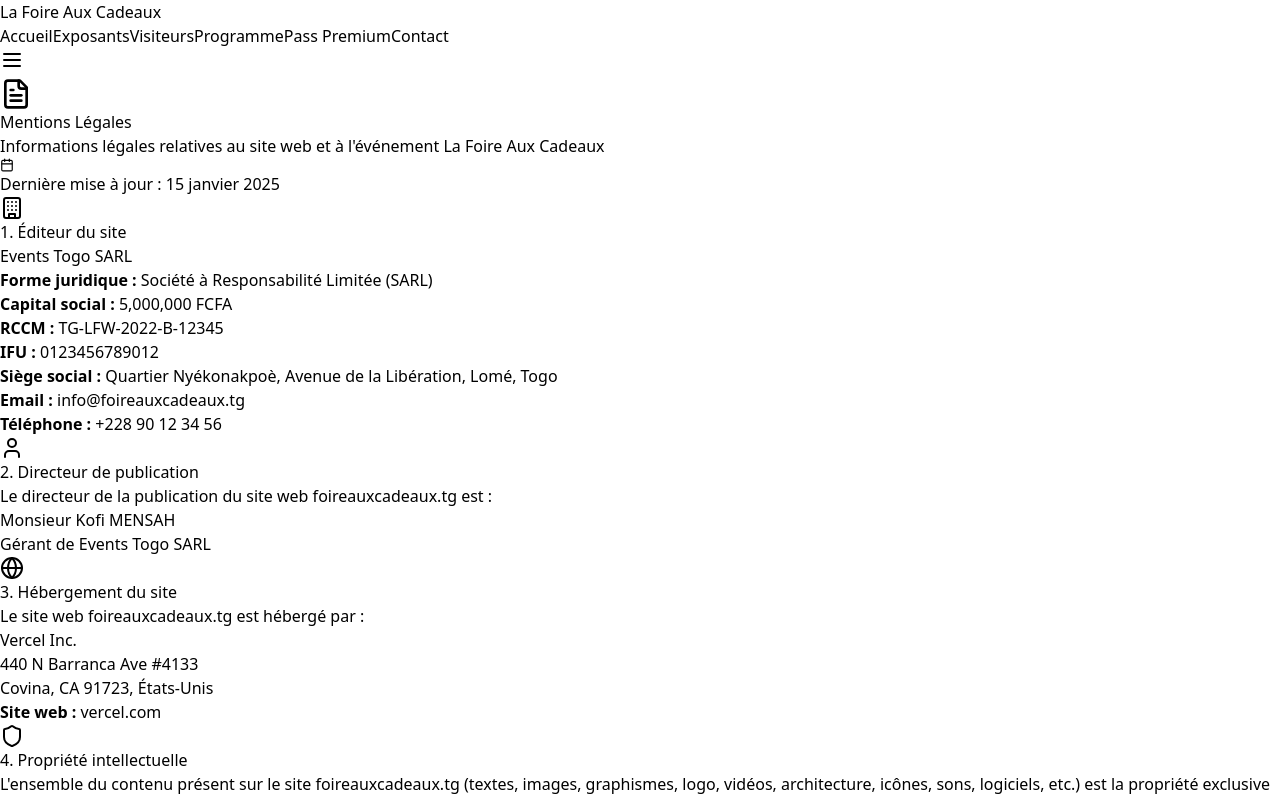
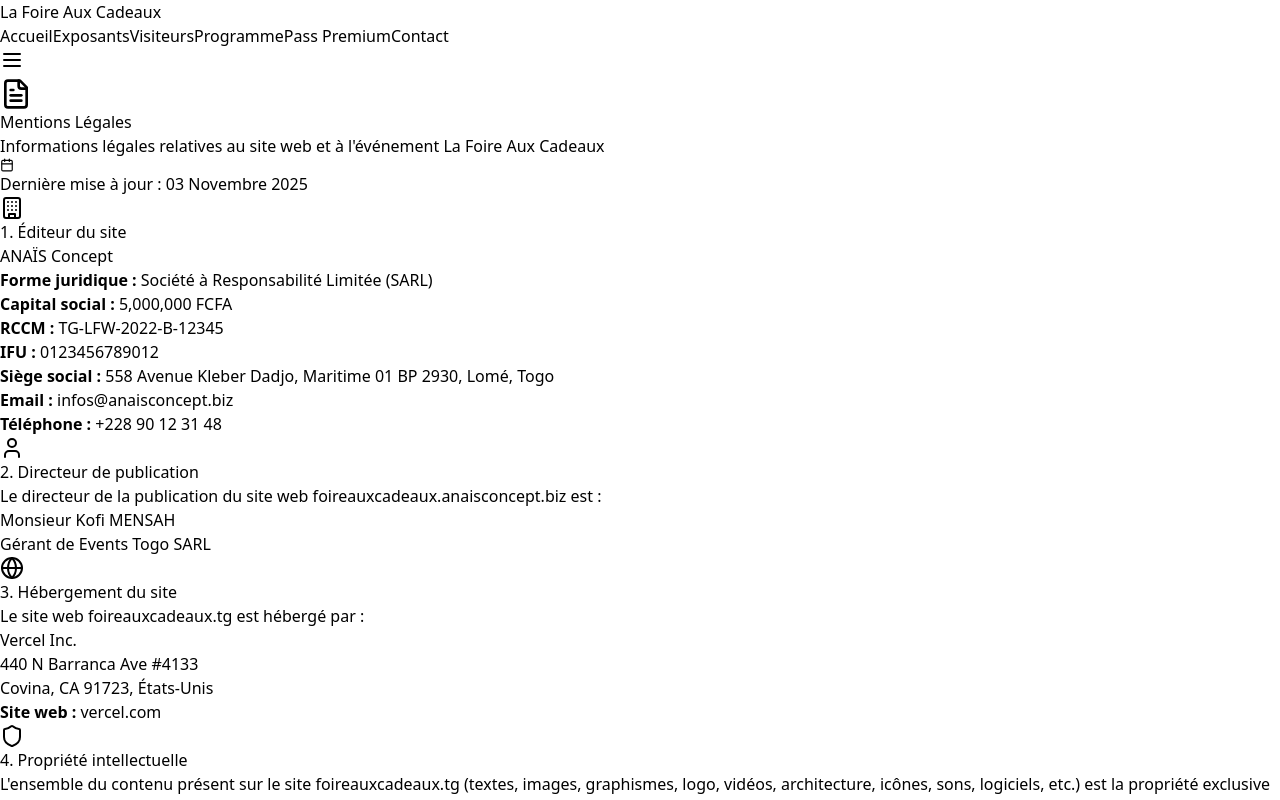
Before and after one commit to theSurge101/foire-aux-cadeaux-site, a React (Vite) app: page /mentions-legales in a window 1280 px wide. Shown: the top 800 px of the page. Built offline with nearby package versions, Linux system fonts and the light colour scheme.

Commit message:
feat: Update Legal page with new company information and last update date

```diff
--- a/src/Pages/Legal.tsx
+++ b/src/Pages/Legal.tsx
@@ -10,7 +10,7 @@
     url: "https://foireauxcadeaux.tg/mentions-legales"
   });
 
-  const lastUpdate = "15 janvier 2025";
+  const lastUpdate = "03 Novembre 2025";
 
   return (
     <div className="pt-20">
@@ -46,15 +46,15 @@
               </div>
               <div className="space-y-4 text-gray-700">
                 <div className="bg-gray-50 rounded-lg p-6">
-                  <p className="font-semibold text-gray-900 mb-4">Events Togo SARL</p>
+                  <p className="font-semibold text-gray-900 mb-4">ANAÏS Concept</p>
                   <div className="space-y-2 text-sm">
                     <p><strong>Forme juridique :</strong> Société à Responsabilité Limitée (SARL)</p>
                     <p><strong>Capital social :</strong> 5,000,000 FCFA</p>
                     <p><strong>RCCM :</strong> TG-LFW-2022-B-12345</p>
                     <p><strong>IFU :</strong> 0123456789012</p>
-                    <p><strong>Siège social :</strong> Quartier Nyékonakpoè, Avenue de la Libération, Lomé, Togo</p>
-                    <p><strong>Email :</strong> <a href="mailto:info@foireauxcadeaux.tg" className="text-gray-900 hover:underline">info@foireauxcadeaux.tg</a></p>
-                    <p><strong>Téléphone :</strong> <a href="tel:+22890123456" className="text-gray-900 hover:underline">+228 90 12 34 56</a></p>
+                    <p><strong>Siège social :</strong> 558 Avenue Kleber Dadjo, Maritime 01 BP 2930, Lomé, Togo</p>
+                    <p><strong>Email :</strong> <a href="mailto:infos@anaisconcept.biz" className="text-gray-900 hover:underline">infos@anaisconcept.biz</a></p>
+                    <p><strong>Téléphone :</strong> <a href="tel:+22890123148" className="text-gray-900 hover:underline">+228 90 12 31 48</a></p>
                   </div>
                 </div>
               </div>
@@ -67,7 +67,7 @@
                 <h2 className="text-2xl font-bold text-gray-900">2. Directeur de publication</h2>
               </div>
               <div className="text-gray-700">
-                <p>Le directeur de la publication du site web foireauxcadeaux.tg est :</p>
+                <p>Le directeur de la publication du site web foireauxcadeaux.anaisconcept.biz est :</p>
                 <div className="bg-gray-50 rounded-lg p-6 mt-4">
                   <p className="font-semibold text-gray-900">Monsieur Kofi MENSAH</p>
                   <p className="text-sm mt-2">Gérant de Events Togo SARL</p>
```
